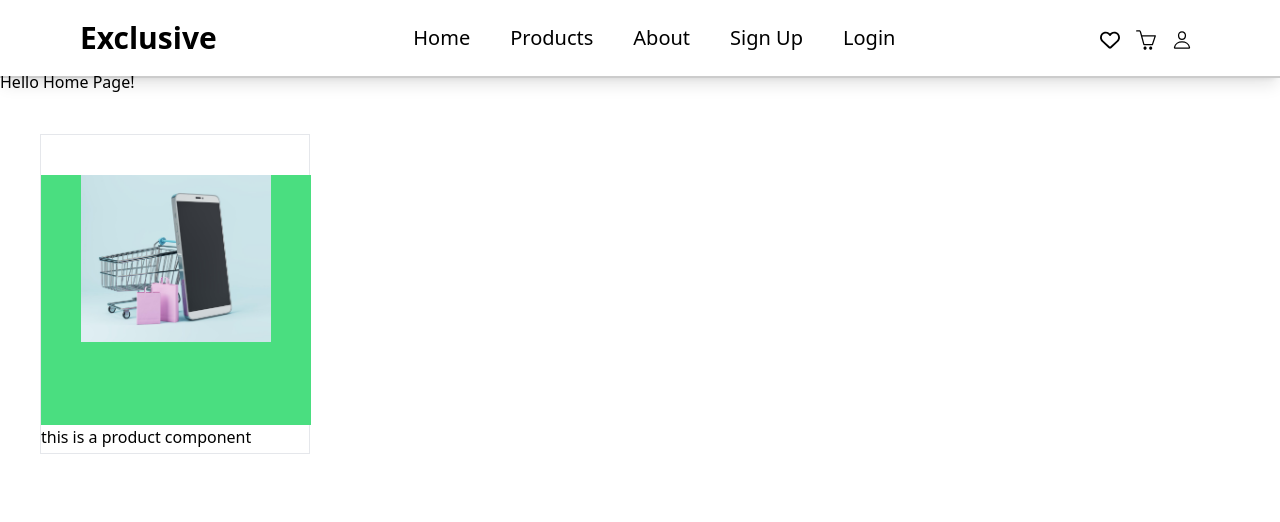
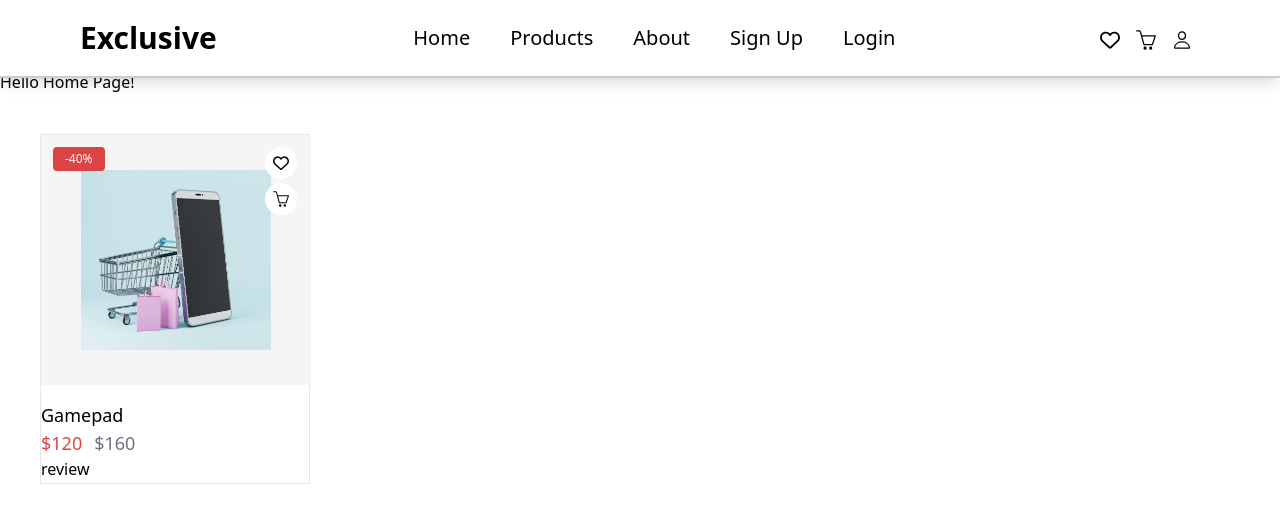
Before and after one commit to Khojayev12/ITBCW2-web, a React (Create React App) app: page / in a window 1280 px wide. Shown: the top 522 px of the page. Built offline with nearby package versions, Linux system fonts and the light colour scheme.

Commit message:
Product component 95% completed

```diff
--- a/src/components/header.jsx
+++ b/src/components/header.jsx
@@ -10,7 +10,7 @@ function Header(isLoggedIn, setIsLoggedIn) {
     const [isProfileToggle, setIsProfileToggle] = useState(false);
     return (
         <div
-            className="header w-full  px-20 py-5 flex-row flex justify-between border-b-2 border-opacity-20 border-black shadow-lg fixed">
+            className="header w-full  px-20 py-5 z-50 bg-white flex-row flex justify-between border-b-2 border-opacity-20 border-black shadow-lg fixed">
             <div className="header-logo text-3xl font-bold  inline-block  text-black  ">Exclusive</div>
             <div className="header-navigation text-3xl inline-flex items-center flex-row ">
                 <div className="header-nav-single underline-hover-text text-xl inline-block mx-5  text-black">
--- a/src/components/product.jsx
+++ b/src/components/product.jsx
@@ -1,12 +1,26 @@
 import '../App.css';
+import {FaRegHeart} from "react-icons/fa6";
+import {SlBasket} from "react-icons/sl";
 
 function Product(props) {
     return (
-        <div className="product border w-[270px] h-80 relative m-10">
-            <div className="product-image w-[270px] h-[250px] bg-green-400 m-0">
-                <img src={props.Logo} alt="" className="w-[190px] m-10"/>
+        <div className="product border w-[270px] h-[350px] relative inline-block m-10">
+            <div className="product-image w-[270px] h-[250px] bg-c-secondary m-0 p-0 flex justify-center items-center">
+                <img src={props.Logo} alt="" className="w-[190px] h-[180px]"/>
             </div>
-            this is a product component
+            <div className="product-name text-lg mt-4" >Gamepad</div>
+            <div className="product-cost">
+                <span className="text-lg text-c-button2 ">$120</span>
+                <span className="text-lg mx-3 text-gray-500">$160</span>
+            </div>
+            <div className="product-reviews">review</div>
+            <div className="product-sale bg-c-button2 rounded text-white text-xs px-3 py-1 w-fit absolute top-3 left-3" >-40%</div>
+            <div className="product-like-btn w-8 h-8 bg-white absolute top-3 right-3 flex justify-center items-center rounded-2xl">
+                <FaRegHeart/>
+            </div>
+            <div className="product-like-btn w-8 h-8 bg-white absolute top-12 right-3 flex justify-center items-center rounded-2xl">
+                <SlBasket/>
+            </div>
 
         </div>
     );
--- a/src/pages/home.jsx
+++ b/src/pages/home.jsx
@@ -7,6 +7,7 @@ function Home() {
         <div className="page home">
             <h1>Hello Home Page!</h1>
             <Product Logo={Logo} />
+
         </div>
     );
 }
--- a/tailwind.config.js
+++ b/tailwind.config.js
@@ -8,6 +8,7 @@ module.exports = {
       colors: {
         'c-button2': '#DB4444',
         'c-hover-button2': '#E07575',
+        'c-secondary': '#F5F5F5'
       }
     },
   },
```
